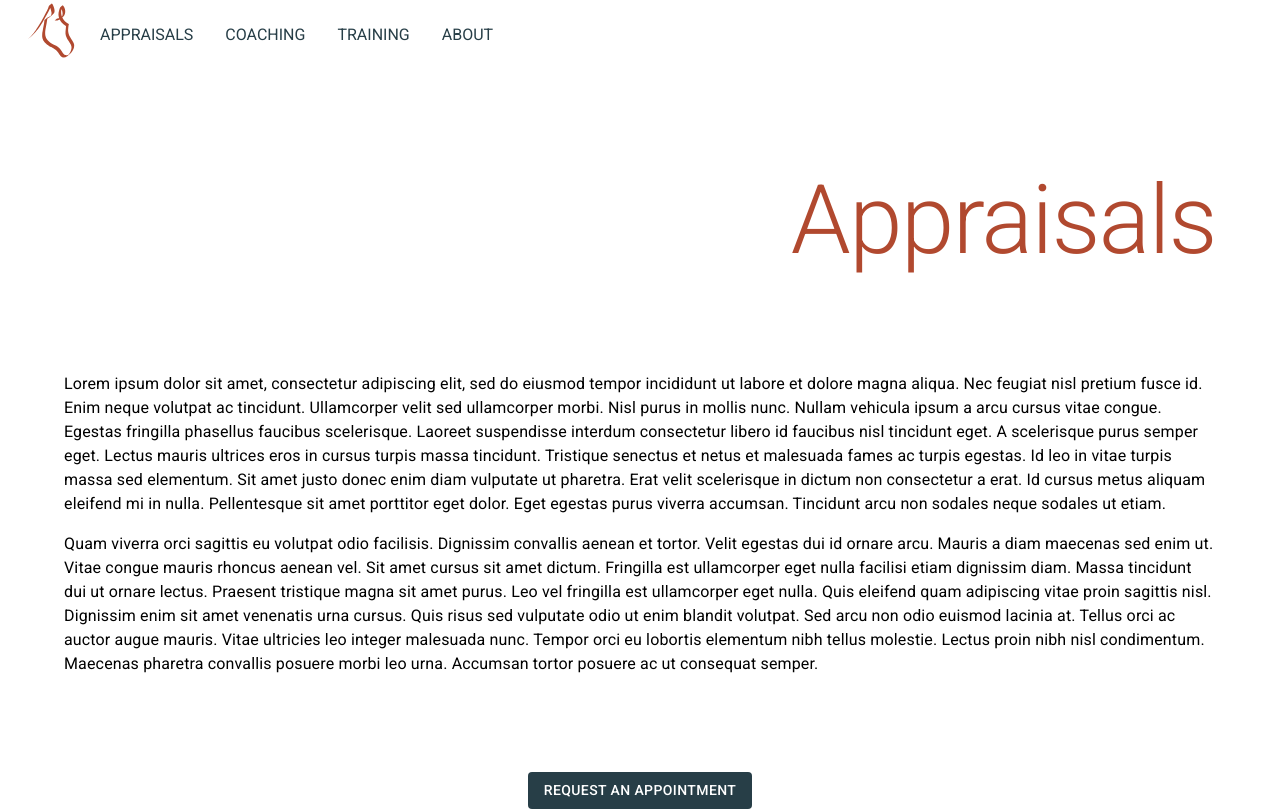
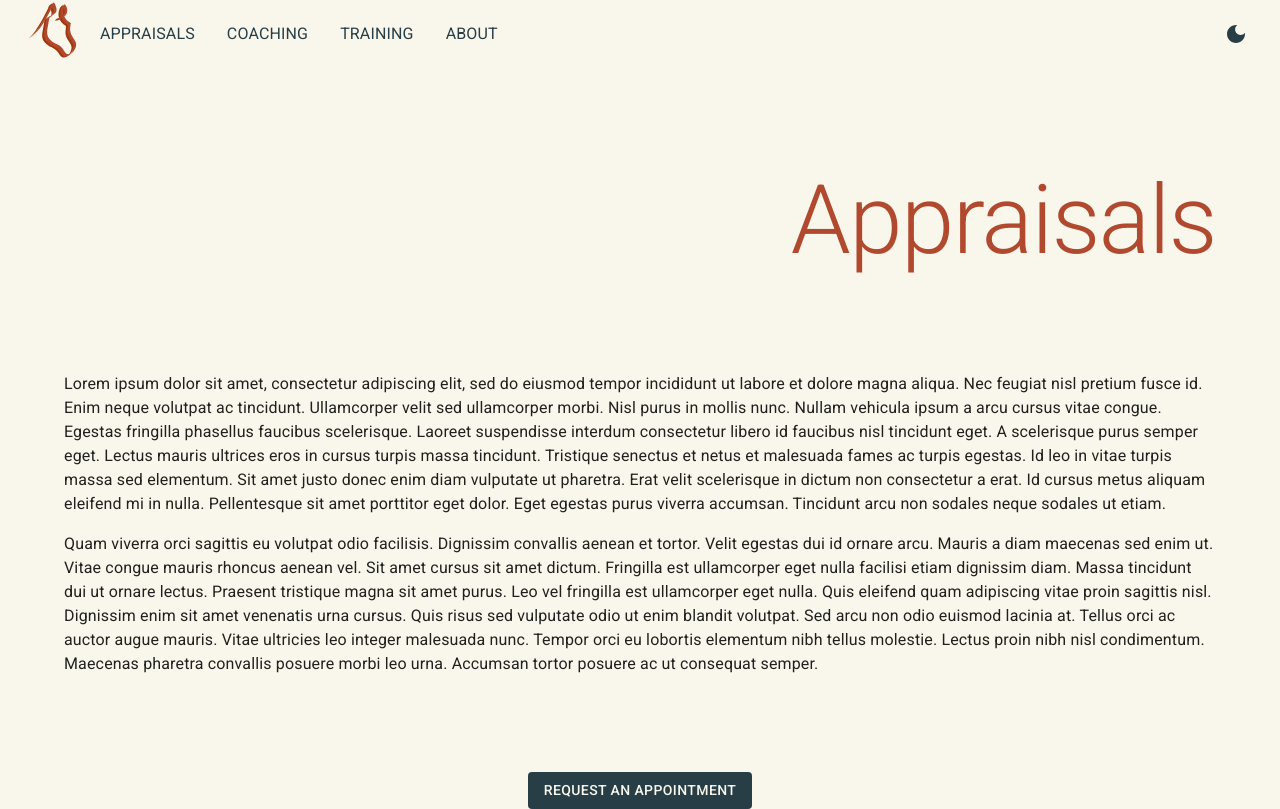
Before and after one commit to spkng-slnc/red-mare, a React (Vite) app: page /appraisals in a window 1280 px wide. Built offline with nearby package versions, Linux system fonts and the light colour scheme; no server answers.

Commit message:
feature: dark-theme
create context

add toggle to site header and update theme options

update vanilla palette

fin

```diff
--- a/src/Layout.tsx
+++ b/src/Layout.tsx
@@ -1,14 +1,19 @@
 import { FC } from "react";
 import { Outlet } from "react-router-dom";
+import { CssBaseline } from "@mui/material";
 
 import { SiteHeader } from "./components/SiteHeader/SiteHeader";
 import { ThemeProvider } from "./components/ThemeProvider/ThemeProvider";
+import { ColorModeContextProvider } from "./contexts/ColorMode/ColorModeContext";
 
 export const Layout: FC = () => {
   return (
-    <ThemeProvider>
-      <SiteHeader />
-      <Outlet />
-    </ThemeProvider>
+    <ColorModeContextProvider>
+      <ThemeProvider>
+        <CssBaseline />
+        <SiteHeader />
+        <Outlet />
+      </ThemeProvider>
+    </ColorModeContextProvider>
   );
 };
--- /dev/null
+++ b/src/components/SiteHeader/RedMareLogo.tsx
@@ -0,0 +1,38 @@
+import { FC } from "react";
+import { Link as RouterLink } from "react-router-dom";
+import { Link, useTheme } from "@mui/material";
+import { useColorModeContext } from "src/contexts/ColorMode/ColorModeContext";
+
+import { RedMare } from "../Svgs/RedMare";
+
+export const RedMareLogo: FC = () => {
+  const { palette } = useTheme();
+  const { colorMode } = useColorModeContext();
+  const isLightMode = Boolean(colorMode === "light");
+
+  return (
+    <Link
+      component={RouterLink}
+      variant="h5"
+      to="/"
+      sx={{
+        fontWeight: 700,
+        letterSpacing: ".3rem",
+        textDecoration: "none",
+        whiteSpace: "nowrap",
+        width: "60px",
+      }}>
+      <RedMare
+        fill={isLightMode ? palette.secondary.dark : palette.info.dark}
+        height="60px"
+        width="60px"
+      />
+      <RedMare
+        fill={palette.secondary[isLightMode ? "main" : "light"]}
+        height="60px"
+        width="60px"
+        transform="translate(-58, -1)"
+      />
+    </Link>
+  );
+};
--- a/src/components/SiteHeader/SiteHeader.tsx
+++ b/src/components/SiteHeader/SiteHeader.tsx
@@ -1,16 +1,26 @@
 import { FC } from "react";
 import { Link as RouterLink } from "react-router-dom";
 import { gql, useQuery } from "@apollo/client";
-import { AppBar, Box, Container, Toolbar, useTheme } from "@mui/material";
-import Link from "@mui/material/Link";
+import { DarkMode, LightMode } from "@mui/icons-material";
+import {
+  AppBar,
+  Box,
+  Container,
+  IconButton,
+  Link,
+  Toolbar,
+  useTheme,
+} from "@mui/material";
+import { useColorModeContext } from "src/contexts/ColorMode/ColorModeContext";
 
-import { RedMare } from "../Svgs/RedMare";
+import { RedMareLogo } from "./RedMareLogo";
 
 export const SiteHeader: FC = () => {
   const { data } = useQuery(USER_AUTH_QUERY);
-  const { palette } = useTheme();
+  const { colorMode, toggleColorMode } = useColorModeContext();
   const authId = data?.currentUser?.auth.id;
   const adminId = import.meta.env.VITE_ADMIN_ID;
+  const { palette } = useTheme();
 
   return (
     <AppBar color="transparent" position="sticky">
@@ -19,21 +29,15 @@ export const SiteHeader: FC = () => {
         maxWidth={false}
         sx={{
           display: "flex",
-          justifyContent: "space-between",
           width: "100%",
         }}>
-        <Toolbar>
-          <Link
-            component={RouterLink}
-            variant="h5"
-            to="/"
-            sx={{
-              fontWeight: 700,
-              letterSpacing: ".3rem",
-              textDecoration: "none",
-            }}>
-            <RedMare height="60px" width="60px" fill={palette.secondary.main} />
-          </Link>
+        <Toolbar
+          sx={{
+            display: "flex",
+            justifyContent: "space-between",
+            width: "100%",
+          }}>
+          <RedMareLogo />
           <Box sx={{ display: "flex", flexGrow: 1 }}>
             <StyledLink path="/appraisals" title="Appraisals" />
             <StyledLink path="/coaching" title="Coaching" />
@@ -43,6 +47,13 @@ export const SiteHeader: FC = () => {
             <StyledLink path="/training" title="Training" />
             <StyledLink path="/about-me" title="About" />
           </Box>
+          <IconButton onClick={toggleColorMode}>
+            {colorMode === "light" ? (
+              <DarkMode color="primary" />
+            ) : (
+              <LightMode color="primary" />
+            )}
+          </IconButton>
         </Toolbar>
       </Container>
     </AppBar>
--- a/src/components/Templates/FeatureTemplate.tsx
+++ b/src/components/Templates/FeatureTemplate.tsx
@@ -14,10 +14,6 @@ export const FeatureTemplate: FC<FeatureTemplateProps> = ({
   title,
   subtitle,
 }) => {
-  const items = [title, subtitle, ...copy].filter((item) =>
-    Boolean(item)
-  ).length;
-
   return (
     <Container>
       <Typography variant="h1" my={12} textAlign="end">
--- a/src/components/ThemeProvider/ThemeProvider.tsx
+++ b/src/components/ThemeProvider/ThemeProvider.tsx
@@ -1,13 +1,19 @@
-import { FC, PropsWithChildren } from "react";
+import { FC, PropsWithChildren, useMemo } from "react";
 import {
   createTheme,
   ThemeProvider as MuiThemeProvider,
 } from "@mui/material/styles";
+import { useColorModeContext } from "src/contexts/ColorMode/ColorModeContext";
 
 import { themeOptions } from "./themeOptions";
 
-const theme = createTheme(themeOptions);
+export const ThemeProvider: FC<PropsWithChildren> = ({ children }) => {
+  const { colorMode } = useColorModeContext();
 
-export const ThemeProvider: FC<PropsWithChildren> = ({ children }) => {
+  const theme = useMemo(
+    () => createTheme(themeOptions(colorMode)),
+    [colorMode]
+  );
+
   return <MuiThemeProvider theme={theme}>{children}</MuiThemeProvider>;
 };
--- a/src/components/ThemeProvider/themeOptions.tsx
+++ b/src/components/ThemeProvider/themeOptions.tsx
@@ -1,6 +1,12 @@
-import { Shadows, ThemeOptions } from "@mui/material/styles";
+import {
+  PaletteOptions,
+  Shadows,
+  SimplePaletteColorOptions,
+  ThemeOptions,
+} from "@mui/material/styles";
+import { ColorMode } from "src/contexts/ColorMode/ColorModeContext";
 
-export const themeOptions: ThemeOptions = {
+export const themeOptions: (mode: ColorMode) => ThemeOptions = (mode) => ({
   components: {
     MuiButton: {
       styleOverrides: {
@@ -21,52 +27,110 @@ export const themeOptions: ThemeOptions = {
       },
     },
   },
-  palette: {
-    error: {
-      // burgundy
-      dark: "#6D001B",
-      light: "#B6002E",
-      main: "#721121",
-    },
-    info: {
-      // vanilla
-      dark: "#ECD477",
-      light: "#F5E8B6",
-      main: "#E1D89F",
-    },
-    mode: "light",
-    primary: {
-      // charcoal
-      dark: "#2E3B44",
-      light: "#4C616F",
-      main: "#273E47",
-    },
-    secondary: {
-      // rust
-      dark: "#9F380C",
-      light: "#E25011",
-      main: "#B1492F",
-    },
-    success: {
-      // dark slate gray
-      dark: "#294444",
-      light: "#447272",
-      main: "#384D48",
-    },
-    warning: {
-      // pumpkin
-      dark: "#F06000",
-      light: "#FF893A",
-      main: "#F0803C",
-    },
-  },
+  mode,
+  palette: mode == "light" ? lightPalette : darkPalette,
   shadows: Array(25).fill("none") as Shadows,
   typography: {
     h1: {
-      color: "#B1492F",
+      color:
+        mode == "light"
+          ? (lightPalette.secondary as SimplePaletteColorOptions)!.main
+          : (darkPalette.secondary as SimplePaletteColorOptions)!.light,
     },
     h2: {
-      color: "#273E47",
+      color:
+        mode == "light"
+          ? (lightPalette.primary as SimplePaletteColorOptions)!.main
+          : (darkPalette.primary as SimplePaletteColorOptions)!.main,
     },
   },
+});
+
+const burgundy = {
+  dark: "#590D1A",
+  light: "#9B172D",
+  main: "#721121",
 };
+const moss = {
+  dark: "#202C2A",
+  light: "#56766f",
+  main: "#384D48",
+};
+const pumpkin = {
+  dark: "#D55C10",
+  light: "#F6B288",
+  main: "#F0803C",
+};
+const rust = {
+  dark: "#9F380C",
+  light: "#cf644a",
+  main: "#B1492F",
+};
+const slate = {
+  dark: "#1b2b31",
+  light: "#365663",
+  main: "#273E47",
+};
+const vanilla = {
+  dark: "#E1D89F",
+  light: "#f9f7ec",
+  main: "#ede7c5",
+};
+
+const darkPalette: PaletteOptions = {
+  background: {
+    default: moss.main,
+  },
+  error: {
+    contrastText: vanilla.light,
+    ...burgundy,
+  },
+  info: {
+    contrastText: vanilla.light,
+    ...slate,
+  },
+  primary: {
+    contrastText: slate.dark,
+    ...vanilla,
+  },
+  secondary: {
+    contrastText: vanilla.light,
+    ...rust,
+  },
+  success: {
+    contrastText: vanilla.light,
+    ...moss,
+  },
+  warning: {
+    contrastText: vanilla.light,
+    ...pumpkin,
+  },
+};
+const lightPalette: PaletteOptions = {
+  background: {
+    default: vanilla.light,
+  },
+  error: {
+    contrastText: vanilla.light,
+    ...burgundy,
+  },
+  info: {
+    contrastText: slate.dark,
+    ...vanilla,
+  },
+  primary: {
+    contrastText: vanilla.light,
+    ...slate,
+  },
+  secondary: {
+    ...rust,
+  },
+  success: {
+    contrastText: vanilla.light,
+    ...moss,
+  },
+  warning: {
+    contrastText: moss.light,
+    ...pumpkin,
+  },
+};
--- /dev/null
+++ b/src/contexts/ColorMode/ColorModeContext.tsx
@@ -0,0 +1,46 @@
+import {
+  createContext,
+  FC,
+  PropsWithChildren,
+  useContext,
+  useMemo,
+  useState,
+} from "react";
+
+export type ColorMode = "light" | "dark";
+
+interface ColorModeContext {
+  toggleColorMode: () => void;
+  colorMode: ColorMode;
+}
+
+const ColorModeContext = createContext({
+  colorMode: "dark",
+  toggleColorMode: () => {},
+} as ColorModeContext);
+
+export const ColorModeContextProvider: FC<PropsWithChildren> = ({
+  children,
+}) => {
+  const [mode, setMode] = useState<ColorMode>("light");
+
+  const colorMode = useMemo(
+    () => ({
+      colorMode: mode,
+      toggleColorMode: () => {
+        setMode((prevMode) => (prevMode === "light" ? "dark" : "light"));
+      },
+    }),
+    [mode]
+  );
+
+  return (
+    <ColorModeContext.Provider value={colorMode}>
+      {children}
+    </ColorModeContext.Provider>
+  );
+};
+
+export function useColorModeContext() {
+  return useContext(ColorModeContext);
+}
--- a/src/features/Home.tsx
+++ b/src/features/Home.tsx
@@ -2,14 +2,13 @@ import { Box, Container, Typography } from "@mui/material";
 
 export const Home = () => {
   return (
-    <Container sx={{ height: "100%" }}>
+    <Container>
       <Box
         display="flex"
         flexDirection="column"
         alignItems="flex-end"
         justifyContent="center"
-        height="100%"
-      >
+        height="90vh">
         <Typography variant="h1" letterSpacing="0.1em" sx={{ fontSize: "9em" }}>
           RedMare
         </Typography>
```
